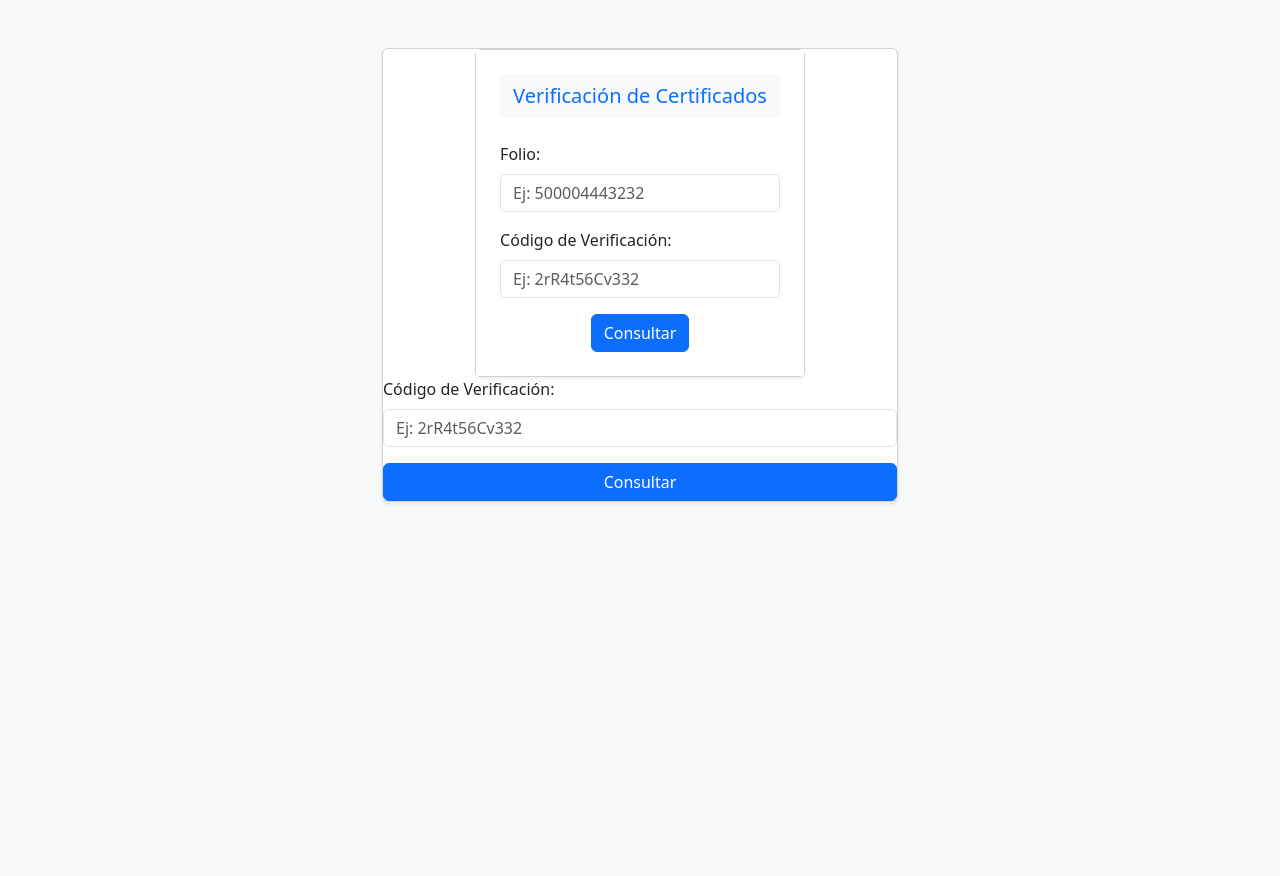
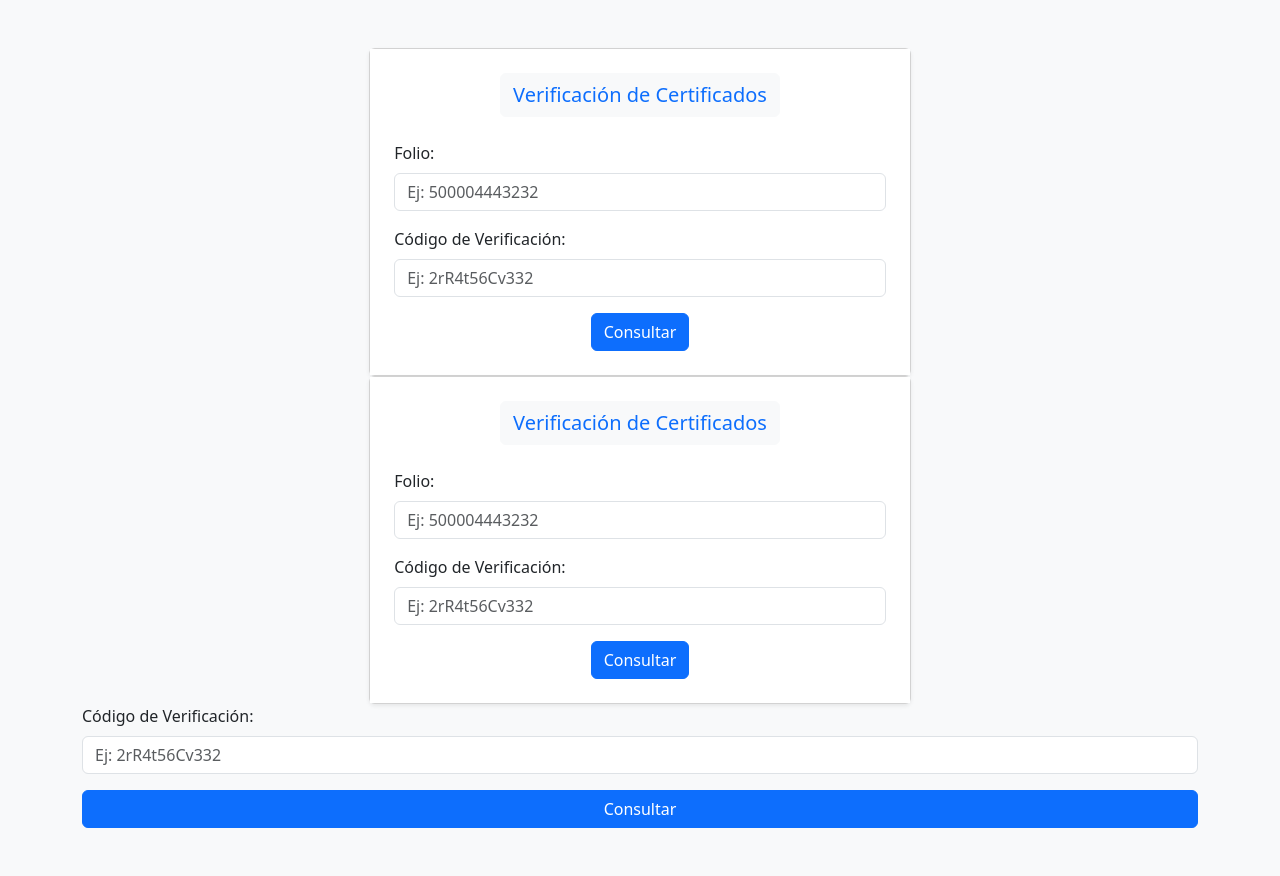
Before and after one commit to webverificador/Oficina-internet---Verificaci-n-de-Certificados, a Flask app: page / in a window 1280 px wide. Before the commit the page ends 503 px from the top, so only its background shows below. Run offline with Flask 2, Linux system fonts and the light colour scheme.

Commit message:
Update index.html

```diff
--- a/templates/index.html
+++ b/templates/index.html
@@ -9,8 +9,59 @@
 <body class="bg-light">
   <div class="container my-5">
     <div class="row justify-content-center">
-      <div class="col-md-6 mx-auto" style="max-width: 540px;">
-        <div class="card shadow-sm">
+  <div class="col-md-8 col-lg-6">
+    <div class="card shadow-sm mx-auto" style="max-width: 541.6px;">
+      <div class="card-body bg-white p-4">
+        <!-- TÍTULO EN “PILL” AZUL SOBRE FONDO GRIS -->
+        <div class="d-flex justify-content-center mb-4">
+          <span
+            class="btn btn-light text-primary"
+            style="font-size:1.25rem;cursor:default;">
+            Verificación de Certificados
+          </span>
+        </div>
+
+        <form method="POST">
+          <div class="mb-3 text-start">
+            <label for="folio" class="form-label">Folio:</label>
+            <input
+              type="text"
+              id="folio"
+              name="folio"
+              class="form-control"
+              placeholder="Ej: 500004443232"
+              required>
+          </div>
+          <div class="mb-3 text-start">
+            <label for="codigo" class="form-label">Código de Verificación:</label>
+            <input
+              type="text"
+              id="codigo"
+              name="codigo"
+              class="form-control"
+              placeholder="Ej: 2rR4t56Cv332"
+              required>
+          </div>
+          <button
+            type="submit"
+            class="btn btn-primary mx-auto d-block">
+            Consultar
+          </button>
+        </form>
+
+        {% if certificado %}
+        <p class="mt-4 text-success text-center">Certificado encontrado:</p>
+        <iframe
+          src="/ver/{{ certificado }}"
+          width="100%"
+          height="500"
+          style="border:1px solid #ccc;">
+        </iframe>
+        {% endif %}
+      </div>
+    </div>
+  </div>
+</div>
           <!-- HEADER -->
          <div class="card shadow-sm mx-auto" style="max-width: 541.6px;">
   <div class="card-body bg-white p-4">
```
